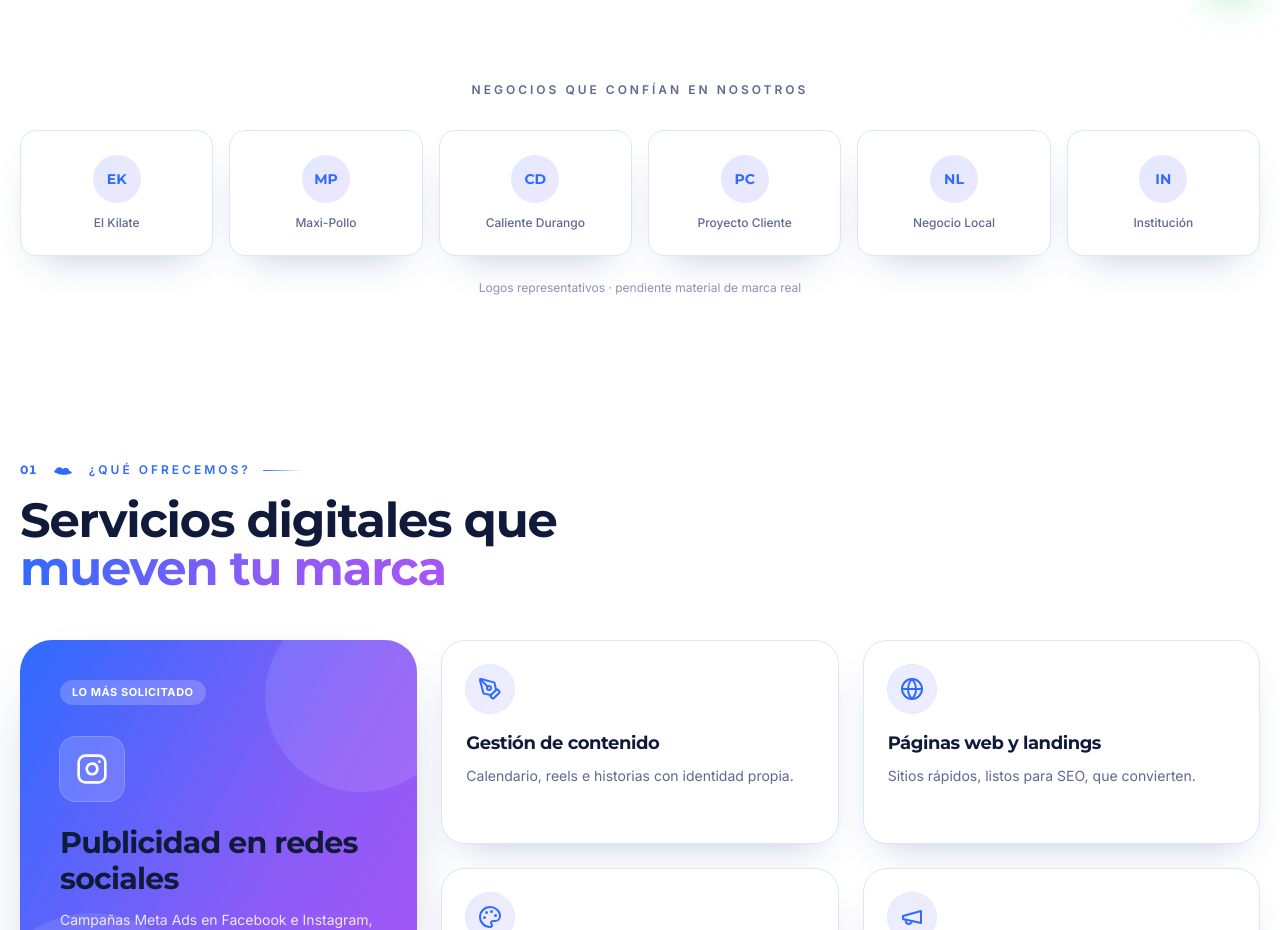
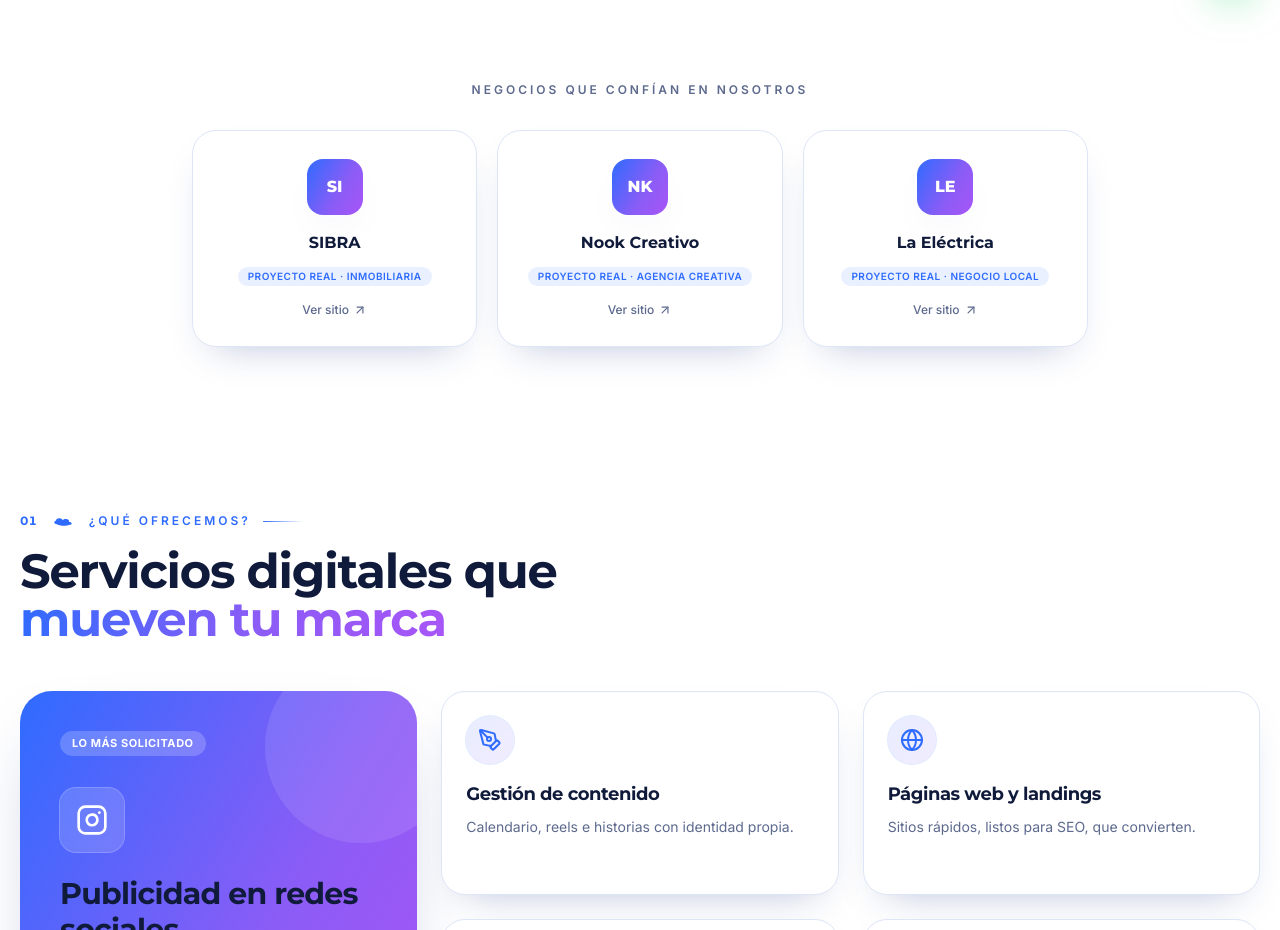
Before and after one commit to VladWithCode/ggmarketing, a Next.js app: page / in a window 1280 px wide. Shown: the part 782-1712 px from the top of the page. Built offline with nearby package versions, Linux system fonts and the light colour scheme; no server answers; the database is empty.

Commit message:
fix: update trusted clients section

```diff
--- a/src/components/sections/clients.tsx
+++ b/src/components/sections/clients.tsx
@@ -1,13 +1,10 @@
+import { ArrowUpRight } from "lucide-react";
 import { Reveal } from "@/components/ui/reveal";
 
-// TODO: reemplazar con logos reales de GG Marketing (con permiso).
 const clients = [
-  { name: "El Kilate", monogram: "EK", url: "https://elkilate.com.mx/" },
-  { name: "Maxi-Pollo", monogram: "MP", url: "https://maxi-pollo.com/" },
-  { name: "Caliente Durango", monogram: "CD", url: "#" },
-  { name: "Proyecto Cliente", monogram: "PC", url: "#" },
-  { name: "Negocio Local", monogram: "NL", url: "#" },
-  { name: "Institución", monogram: "IN", url: "#" },
+  { name: "SIBRA", monogram: "SI", tag: "Inmobiliaria", url: "https://sibra.mx" },
+  { name: "Nook Creativo", monogram: "NK", tag: "Agencia creativa", url: "https://nookcreativo.mx" },
+  { name: "La Eléctrica", monogram: "LE", tag: "Negocio local", url: "https://elektrk.vercel.app/" },
 ];
 
 export function Clients() {
@@ -18,30 +15,31 @@ export function Clients() {
           Negocios que confían en nosotros
         </Reveal>
 
-        <div className="mt-8 grid grid-cols-2 gap-4 sm:grid-cols-3 lg:grid-cols-6">
-          {clients.map((c, i) => {
-            const isReal = c.url !== "#";
-            const Tag = isReal ? "a" : "div";
-            return (
-              <Reveal key={c.name} delay={i * 0.05}>
-                <Tag
-                  {...(isReal ? { href: c.url, target: "_blank", rel: "noreferrer" } : {})}
-                  className="card-hover group flex flex-col items-center gap-3 rounded-2xl border border-[color:var(--color-border)] bg-white px-4 py-6 text-center shadow-soft"
+        <div className="mx-auto mt-8 grid max-w-4xl gap-5 sm:grid-cols-3">
+          {clients.map((c, i) => (
+            <Reveal key={c.name} delay={i * 0.06}>
+              <a
+                href={c.url}
+                target="_blank"
+                rel="noreferrer"
+                className="card-hover group flex h-full flex-col items-center gap-3 rounded-3xl border border-[color:var(--color-border)] bg-white px-5 py-7 text-center shadow-soft"
               >
-                  <span className="grid size-12 place-items-center rounded-xl bg-gradient-to-br from-[color:var(--color-accent)]/15 to-[color:var(--color-accent-2)]/15 font-display text-sm font-bold text-[color:var(--color-accent)] transition group-hover:scale-110">
+                <span className="grid size-14 place-items-center rounded-2xl grad-brand font-display text-base font-extrabold text-white shadow-soft transition group-hover:-translate-y-0.5">
                   {c.monogram}
                 </span>
-                  <span className="text-xs font-medium text-[color:var(--color-muted)] transition group-hover:text-[color:var(--color-fg)]">
+                <span className="mt-1 font-display text-base font-bold text-[color:var(--color-fg)]">
                   {c.name}
                 </span>
-                </Tag>
+                <span className="inline-flex items-center rounded-full bg-[color:var(--color-accent)]/10 px-2.5 py-0.5 text-[10px] font-semibold uppercase tracking-wider text-[color:var(--color-accent)]">
+                  Proyecto real · {c.tag}
+                </span>
+                <span className="mt-1 inline-flex items-center gap-1 text-xs font-medium text-[color:var(--color-muted)] transition group-hover:text-[color:var(--color-accent)]">
+                  Ver sitio <ArrowUpRight className="size-3.5 transition-transform group-hover:translate-x-0.5 group-hover:-translate-y-0.5" />
+                </span>
+              </a>
             </Reveal>
-            );
-          })}
+          ))}
         </div>
-        <p className="mt-6 text-center text-xs text-[color:var(--color-muted)]/70">
-          Logos representativos · pendiente material de marca real
-        </p>
       </div>
     </section>
   );
```
Lines whose indentation alone changed are shown as unchanged.
